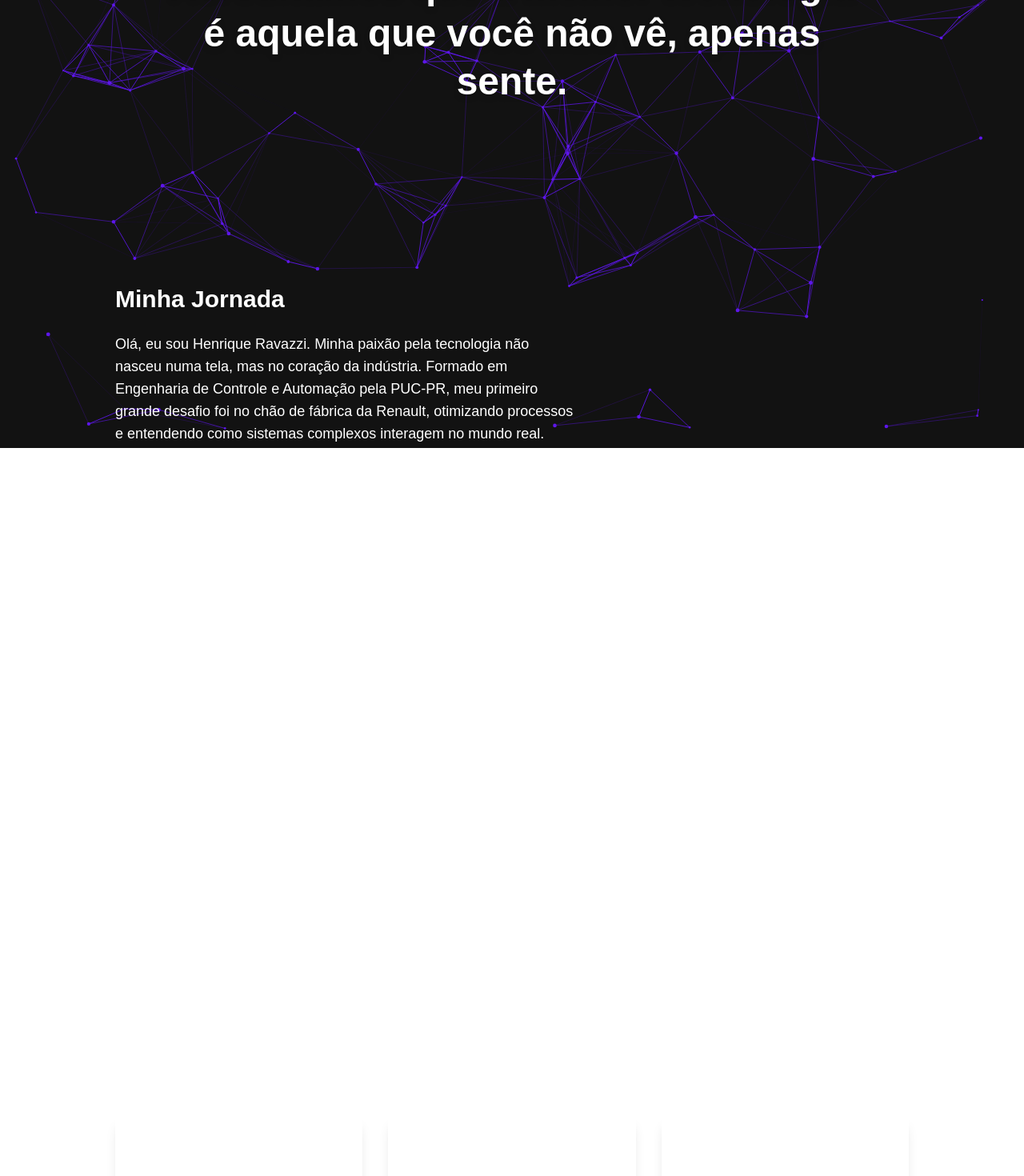
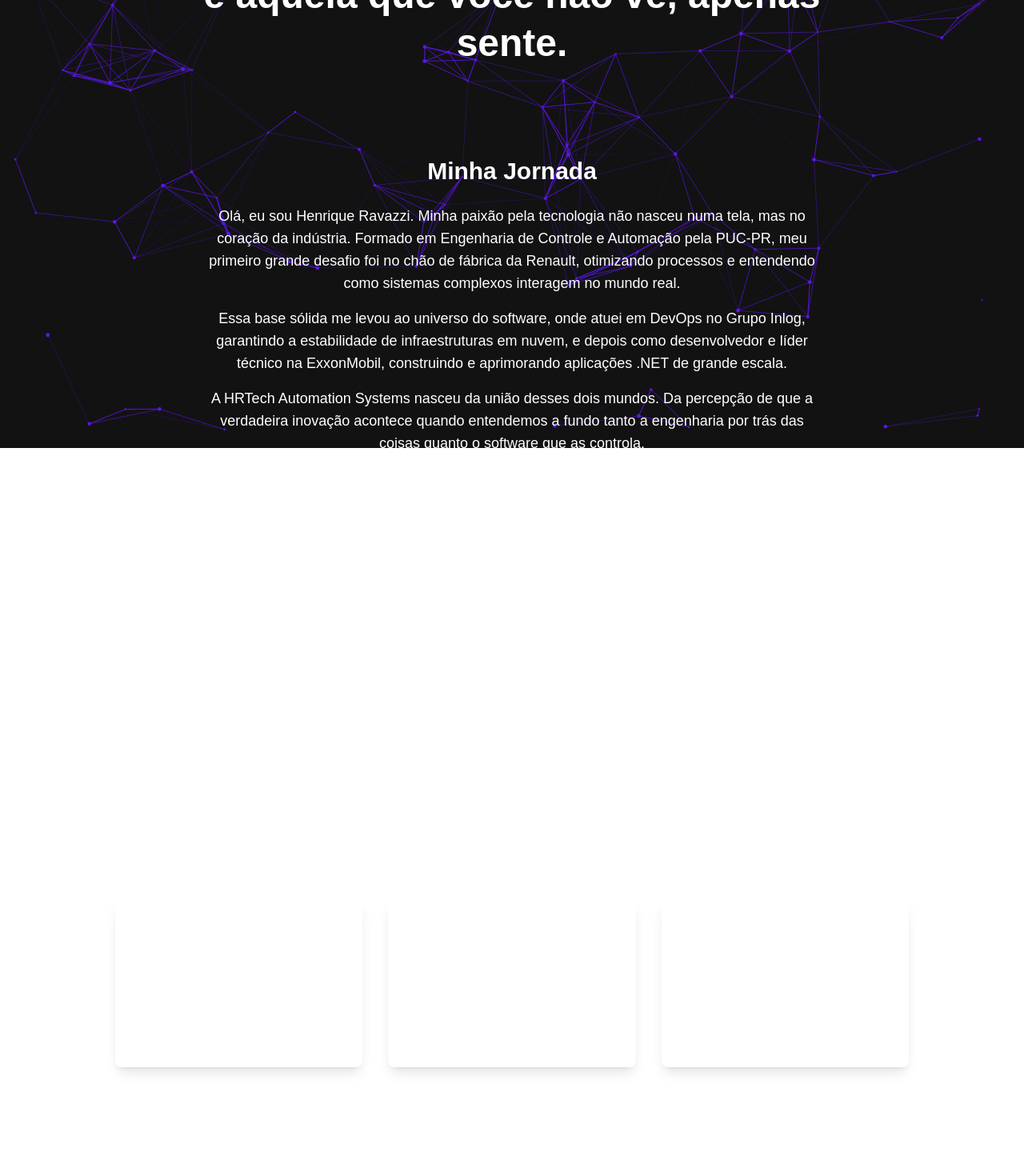
Before and after one commit to HenriqueRavazzi/hrtech-website, a Next.js app: page /about in a window 1280 px wide. Shown: the part 240-1710 px from the top of the page at 80% size. Built offline with nearby package versions, Linux system fonts and the light colour scheme.

Commit message:
fix: Ajusta o estilo do componente Card para um fundo mais escuro e adiciona efeito de desfoque

```diff
--- a/app/about/page.tsx
+++ b/app/about/page.tsx
@@ -1,4 +1,3 @@
-// Removida a importação do 'Image' daqui
 import { Navbar } from '../components/layout/Navbar';
 import { Footer } from '../components/layout/Footer';
 import { Card, CardContent, CardHeader, CardTitle } from '../components/ui/Card';
@@ -7,63 +6,62 @@ import { AnimatedSection } from '../components/ui/AnimatedSection';
 
 export default function AboutPage() {
   return (
-    <div>
+    <div className="bg-dark">
       <Navbar />
-      <main className="pt-16">
-        <AnimatedSection className="w-full py-20 lg:py-32">
+      <main className="pt-24 pb-12">
+        <AnimatedSection className="w-full py-12">
           <div className="container mx-auto max-w-4xl text-center px-4">
-            <h1 className="text-4xl md:text-5xl font-bold leading-tight text-shadow-lg">
+            <h1 className="text-4xl md:text-5xl font-bold leading-tight">
               Acreditamos que a melhor tecnologia é aquela que você não vê, apenas sente.
             </h1>
           </div>
         </AnimatedSection>
 
-        <AnimatedSection className="w-full py-20 lg:py-24">
-          <div className="container mx-auto max-w-5xl px-4 grid grid-cols-1 md:grid-cols-5 gap-12 items-center">
-            <div className="md:col-span-3 space-y-6">
-              <h2 className="text-3xl font-bold text-accent">Minha Jornada</h2>
-              <div className="text-light/80 space-y-4 text-lg">
-                <p>Olá, eu sou Henrique Ravazzi. Minha paixão pela tecnologia não nasceu numa tela, mas no coração da indústria. Formado em Engenharia de Controle e Automação pela PUC-PR, meu primeiro grande desafio foi no chão de fábrica da Renault, otimizando processos e entendendo como sistemas complexos interagem no mundo real.</p>
-                <p>Essa base sólida me levou ao universo do software, onde atuei em DevOps no Grupo Inlog, garantindo a estabilidade de infraestruturas em nuvem, e depois como desenvolvedor e líder técnico na ExxonMobil, construindo e aprimorando aplicações .NET de grande escala.</p>
-                <p>A HRTech Automation Systems nasceu da união desses dois mundos. Da percepção de que a verdadeira inovação acontece quando entendemos a fundo tanto a engenharia por trás das coisas quanto o software que as controla.</p>
-              </div>
+        <AnimatedSection className="w-full py-16">
+          <div className="container mx-auto max-w-4xl px-4 text-center">
+            <h2 className="text-3xl font-bold text-primary mb-6">Minha Jornada</h2>
+            <div className="text-lg text-light/80 space-y-4 max-w-3xl mx-auto text-left md:text-center">
+              <p>Olá, eu sou Henrique Ravazzi. Minha paixão pela tecnologia não nasceu numa tela, mas no coração da indústria. Formado em Engenharia de Controle e Automação pela PUC-PR, meu primeiro grande desafio foi no chão de fábrica da Renault, otimizando processos e entendendo como sistemas complexos interagem no mundo real.</p>
+              <p>Essa base sólida me levou ao universo do software, onde atuei em DevOps no Grupo Inlog, garantindo a estabilidade de infraestruturas em nuvem, e depois como desenvolvedor e líder técnico na ExxonMobil, construindo e aprimorando aplicações .NET de grande escala.</p>
+              <p>A HRTech Automation Systems nasceu da união desses dois mundos. Da percepção de que a verdadeira inovação acontece quando entendemos a fundo tanto a engenharia por trás das coisas quanto o software que as controla.</p>
             </div>
           </div>
         </AnimatedSection>
 
-        <AnimatedSection className="w-full py-20 lg:py-24">
+        <AnimatedSection className="w-full py-16">
             <div className="container mx-auto max-w-4xl px-4 text-center">
-                <h2 className="text-3xl font-bold text-accent mb-6">A Missão da HRTech</h2>
-                <div className="text-light/80 space-y-4 text-lg">
+                <h2 className="text-3xl font-bold text-primary mb-6">A Missão da HRTech</h2>
+                <div className="text-lg text-light/80 space-y-4 max-w-3xl mx-auto">
                     <p>Inspirada no universo urbano, minimalista e consciente, a HRTech nasce com uma premissa bem definida: inovar o cotidiano através da automação.</p>
+                    <p>Para nós, combinar estética, funcionalidade e eficiência é só o começo. Criamos experiências marcantes por meio de projetos personalizados que trazem a automação para além dos fios e sistemas.</p>
                 </div>
             </div>
         </AnimatedSection>
 
-        <AnimatedSection className="w-full py-20 lg:py-24">
+        <AnimatedSection className="w-full py-16">
           <div className="container mx-auto max-w-5xl text-center px-4">
-            <h2 className="text-3xl font-bold text-accent mb-12">Nossos Valores</h2>
+            <h2 className="text-3xl font-bold text-primary mb-12">Nossos Valores</h2>
             <div className="grid grid-cols-1 md:grid-cols-3 gap-8">
-              <Card className="text-left transition-all duration-300 ease-in-out hover:transform hover:-translate-y-2 hover:shadow-2xl hover:shadow-accent/20">
+              <Card>
                 <CardHeader>
-                  <BrainCircuit className="h-8 w-8 text-accent mb-4" />
+                  <BrainCircuit className="h-8 w-8 text-primary mb-4" />
                   <CardTitle>Precisão Técnica</CardTitle>
                 </CardHeader>
-                <CardContent><p className="text-light/80">Somos complexos na técnica para sermos simples na entrega.</p></CardContent>
+                <CardContent><p className="text-sm text-light/70">Somos complexos na técnica para sermos simples na entrega.</p></CardContent>
               </Card>
-              <Card className="text-left transition-all duration-300 ease-in-out hover:transform hover:-translate-y-2 hover:shadow-2xl hover:shadow-accent/20">
+              <Card>
                 <CardHeader>
-                  <HeartHandshake className="h-8 w-8 text-accent mb-4" />
+                  <HeartHandshake className="h-8 w-8 text-primary mb-4" />
                   <CardTitle>Parceria Humana</CardTitle>
                 </CardHeader>
-                <CardContent><p className="text-light/80">Ouvimos com atenção e explicamos com paciência. O seu projeto é o nosso projeto.</p></CardContent>
+                <CardContent><p className="text-sm text-light/70">Ouvimos com atenção e explicamos com paciência. O seu projeto é o nosso projeto.</p></CardContent>
               </Card>
-              <Card className="text-left transition-all duration-300 ease-in-out hover:transform hover:-translate-y-2 hover:shadow-2xl hover:shadow-accent/20">
+              <Card>
                 <CardHeader>
-                  <Shield className="h-8 w-8 text-accent mb-4" />
+                  <Shield className="h-8 w-8 text-primary mb-4" />
                   <CardTitle>Inovação com Propósito</CardTitle>
                 </CardHeader>
-                <CardContent><p className="text-light/80">Não temos medo de enfrentar desafios complexos. Acreditamos na tecnologia como ferramenta.</p></CardContent>
+                <CardContent><p className="text-sm text-light/70">Não temos medo de enfrentar desafios complexos.</p></CardContent>
               </Card>
             </div>
           </div>
--- a/app/components/ui/Card.tsx
+++ b/app/components/ui/Card.tsx
@@ -8,7 +8,7 @@ const Card = React.forwardRef<
   <div
     ref={ref}
     className={cn(
-      "rounded-lg border border-white/10 bg-dark/50 text-light shadow-lg transition-all duration-300 ease-in-out hover:transform hover:-translate-y-2 hover:shadow-primary/30",
+      "rounded-lg border border-white/10 bg-dark/40 backdrop-blur-sm text-light shadow-lg transition-all duration-300 ease-in-out hover:transform hover:-translate-y-2 hover:shadow-primary/30",
       className
     )}
     {...props}
```
